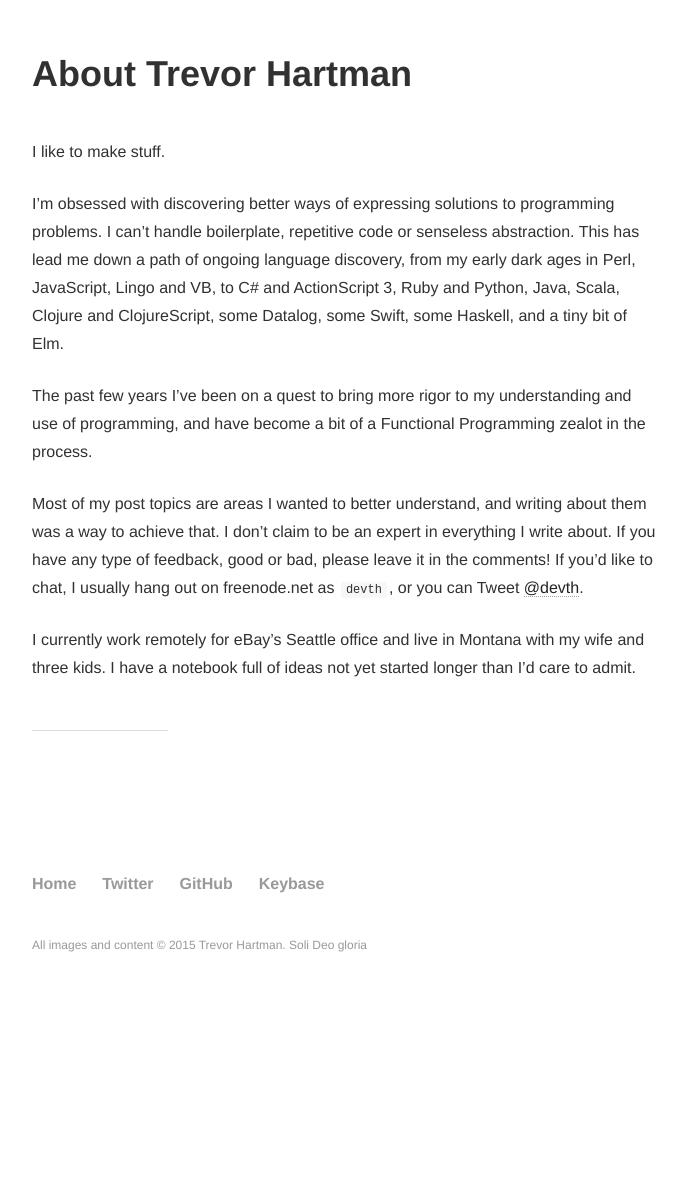
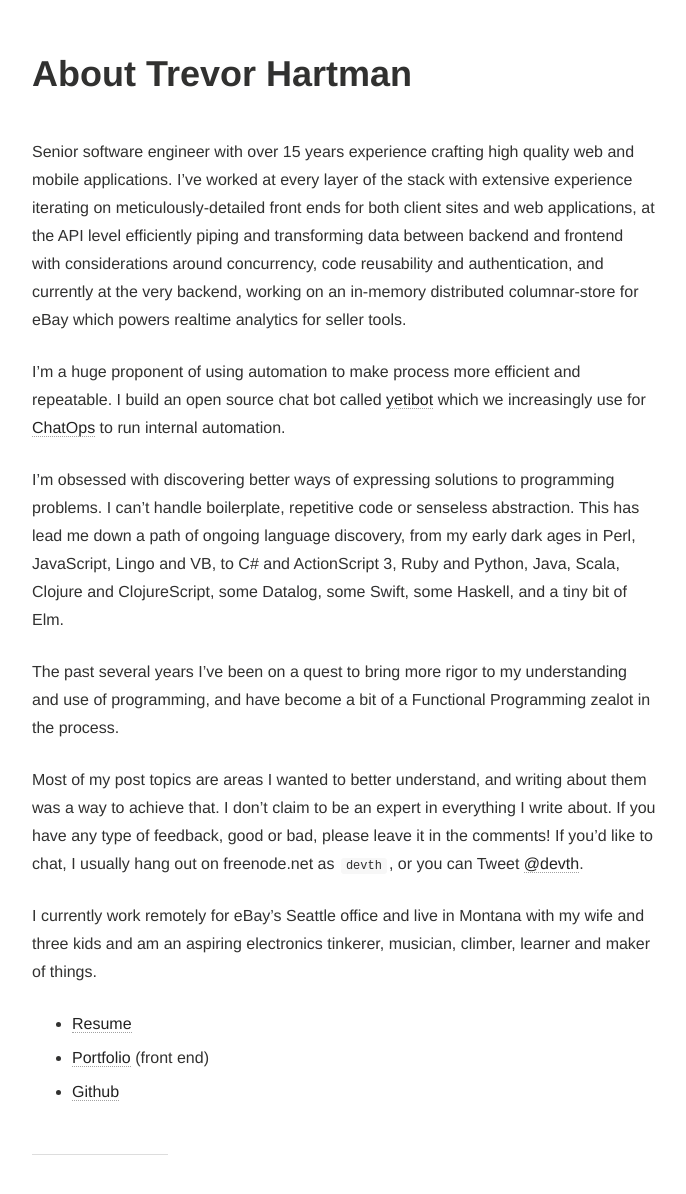
Before and after one commit to devth/devth.github.com, a Jekyll site: the page built from about.md, in a window 1280 px wide and 1400 px high, scrolled down 299 px, cut to the strip 117-1311 px from the top of the window. Shown: the whole strip, without its empty margins (64-750 px from the left). Built offline with Jekyll 4.4.1, drawn with Linux system fonts in a browser that asks for light colours; Markdown is read by kramdown in place of the engine named in the settings; before the commit the page ends 1423 px from its top, so only the background shows below that.

Commit message:
Update About

```diff
--- a/about.md
+++ b/about.md
@@ -4,7 +4,20 @@ title: About Trevor Hartman
 streetview: true
 ---
 
-I like to make stuff.
+Senior software engineer with over 15 years experience crafting high quality web
+and mobile applications. I've worked at every layer of the stack with extensive
+experience iterating on meticulously-detailed front ends for both client sites
+and web applications, at the API level efficiently piping and transforming data
+between backend and frontend with considerations around concurrency, code
+reusability and authentication, and currently at the very backend, working on an
+in-memory distributed columnar-store for eBay which powers realtime analytics
+for seller tools.
+
+I'm a huge proponent of using automation to make process more efficient and
+repeatable. I build an open source chat bot called
+[yetibot](https://github.com/devth/yetibot) which we increasingly use for
+[ChatOps](http://devops.com/2014/07/16/chatops-communicating-speed-devops/) to
+run internal automation.
 
 I'm obsessed with discovering better ways of expressing solutions to programming
 problems. I can't handle boilerplate, repetitive code or senseless abstraction.
@@ -13,9 +26,9 @@ ages in Perl, JavaScript, Lingo and VB, to C# and ActionScript 3, Ruby and
 Python, Java, Scala, Clojure and ClojureScript, some Datalog, some Swift, some
 Haskell, and a tiny bit of Elm.
 
-The past few years I've been on a quest to bring more rigor to my understanding
-and use of programming, and have become a bit of a Functional Programming zealot
-in the process.
+The past several years I've been on a quest to bring more rigor to my
+understanding and use of programming, and have become a bit of a Functional
+Programming zealot in the process.
 
 Most of my post topics are areas I wanted to better understand, and writing
 about them was a way to achieve that. I don't claim to be an expert in
@@ -24,5 +37,9 @@ leave it in the comments! If you'd like to chat, I usually hang out on
 freenode.net as `devth`, or you can Tweet [@devth](https://twitter.com/devth).
 
 I currently work remotely for eBay's Seattle office and live in Montana with my
-wife and three kids. I have a notebook full of ideas not yet started longer than
-I'd care to admit.
+wife and three kids and am an aspiring electronics tinkerer, musician, climber,
+learner and maker of things.
+
+- [Resume](Trevor-Hartman-resume.pdf)
+- [Portfolio](http://cargocollective.com/devth) (front end)
+- [Github](https://github.com/devth)
```
Also changed, not shown: 1 other file.
